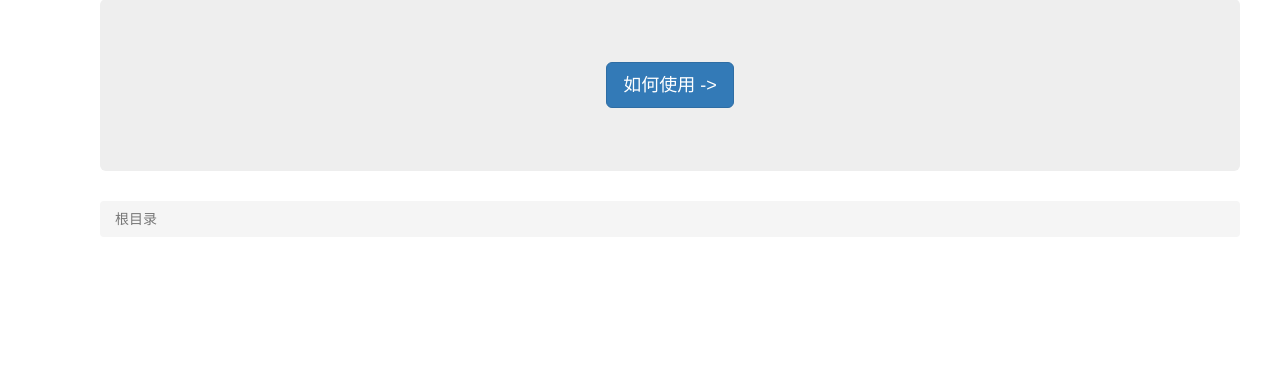
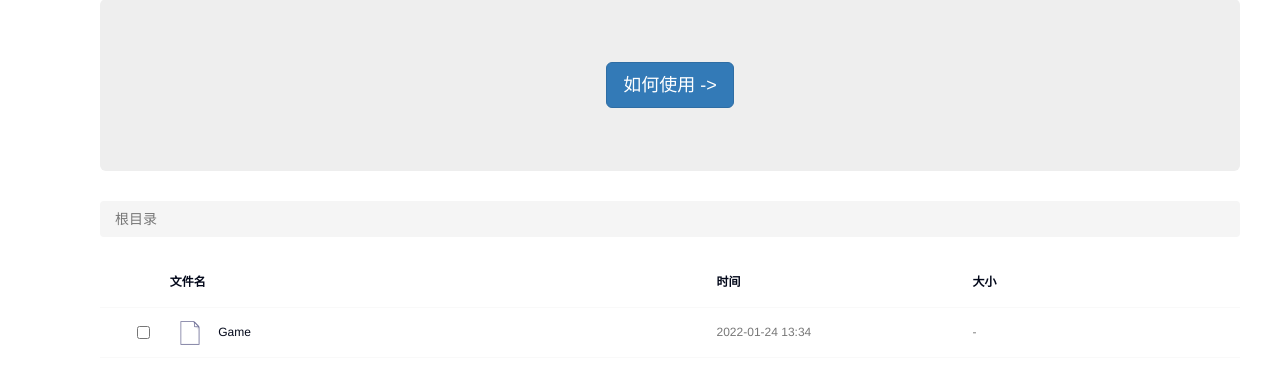
Before and after one commit to LengGeng/NetDiskManage, a FastAPI app: template app/templates/index.html in a window 1280 px wide. Shown: the part 73-457 px from the top of the page. Run offline with FastAPI, Linux system fonts and the light colour scheme; the template is opened without the code that fills it, so the values that code supplies are empty; parts of the project's set-up code (start-up, migrations or seed data) failed here and were passed over; some libraries are stand-ins or nearby versions.

Commit message:
新增文件列表功能

```diff
--- /dev/null
+++ b/app/templates/components/fileList.html
@@ -0,0 +1,193 @@
+<style>
+    a:hover {
+        text-decoration: none;
+    }
+
+    .cursor-p {
+        cursor: pointer;
+    }
+
+    .pointer-events-all {
+        pointer-events: all;
+    }
+
+    .file-list {
+        width: 100%;
+    }
+
+    .file-list p {
+        margin: 0;
+    }
+
+    .file-list tr {
+        height: 50px;
+        line-height: 50px;
+        border-bottom: 1px solid #f9f9f9;
+        color: #03081a;
+        font-size: 12px;
+    }
+
+    .file-list tr td {
+        line-height: 1px;
+    }
+
+    .file-list > thead > tr {
+        text-align: left;
+    }
+
+    .is-select {
+        padding-left: 18px;
+        line-height: 1px;
+    }
+
+    .title {
+        color: #03081a;
+    }
+
+    .title:hover {
+        color: #06a7ff;
+    }
+
+
+    .file-list-name-icon {
+        display: inline-block;
+        width: 40px;
+        height: 40px;
+        vertical-align: middle;
+        background-image: url({{ url_for("static",path="images/folder.png") }});
+        background-size: 60%;
+        background-repeat: no-repeat;
+        background-position: center;
+    }
+
+    .type-dir {
+        background-image: url({{ url_for("static",path="images/folder.png") }});
+    }
+
+    .type-file {
+        background-image: url({{ url_for("static",path="images/file.png") }});
+    }
+
+    .title {
+        padding-left: 5px;
+        line-height: 40px;
+        display: inline-block;
+    }
+
+
+</style>
+<table class="file-list">
+    <colgroup>
+        <col width="6%">
+        <col width="47%">
+        <col width="22%">
+        <col width="23%">
+    </colgroup>
+    <thead>
+    <tr class="file-list-head">
+        <th></th>
+        <th>文件名</th>
+        <th>时间</th>
+        <th>大小</th>
+    </tr>
+    </thead>
+    <tbody>
+    <tr class="file-list-item">
+        <!-- 选中 -->
+        <td class="text-center is-select">
+            <label role="checkbox" class="u-checkbox">
+                <input type="checkbox" aria-hidden="true" class="u-checkbox__original" value="">
+            </label>
+        </td>
+        <!-- 文件名 -->
+        <td>
+            <div class="file-list-name-column">
+                <div class="pointer-events-all cursor-p" draggable="true">
+                    <!-- <img class="file-list-name-icon" src="" alt="icon"> -->
+                    <span class="file-list-name-icon type-file"></span>
+                    <a title="Game" class="title">Game</a>
+                </div>
+            </div>
+        </td>
+        <!-- 时间 -->
+        <td class="text-muted">
+            <div class="file-list-time-column">
+                <p>2022-01-24 13:34</p>
+            </div>
+        </td>
+        <!-- 大小 -->
+        <td class="text-muted">
+            <div class="file-list-size-column">
+                <p>-</p>
+            </div>
+        </td>
+    </tr>
+    </tbody>
+</table>
+<script>
+    function filesizeFormat(size, pro = 0.9, dec = 2) {
+        let units = ["Bytes", "KB", "MB", "GB", "TB", "PB", "EB", "ZB", "YB"];
+        let pos = 0
+        while (size >= 1024 * pro) {
+            size /= 1024;
+            pos += 1;
+            if (pos >= units.length) break
+        }
+        return size.toFixed(dec) + units[pos]
+    }
+
+    // author: meizz
+    Date.prototype.Format = function (fmt) {
+        let o = {
+            "M+": this.getMonth() + 1, // 月份
+            "d+": this.getDate(), // 日
+            "h+": this.getHours(), // 小时
+            "m+": this.getMinutes(), // 分
+            "s+": this.getSeconds(), // 秒
+            "q+": Math.floor((this.getMonth() + 3) / 3), // 季度
+            "S": this.getMilliseconds() // 毫秒
+        };
+        if (/(y+)/.test(fmt))
+            fmt = fmt.replace(RegExp.$1, (this.getFullYear() + "").substr(4 - RegExp.$1.length));
+        for (let k in o)
+            if (new RegExp("(" + k + ")").test(fmt)) fmt = fmt.replace(RegExp.$1, (RegExp.$1.length === 1) ? (o[k]) : (("00" + o[k]).substr(("" + o[k]).length)));
+        return fmt;
+    }
+
+    let fileListData = {{ file_list | safe }};
+    let fileList = fileListData.list;
+    let file_list_tbody = document.body.querySelector("tbody");
+    file_list_tbody.innerHTML = "";
+
+    fileList.forEach(file_info => {
+        file_list_tbody.innerHTML += `
+    <tr class="file-list-item">
+        <td class="text-center is-select">
+            <label role="checkbox" class="u-checkbox">
+                <input type="checkbox" aria-hidden="true" class="u-checkbox__original" value="">
+            </label>
+        </td>
+        <td>
+            <div class="file-list-name-column">
+                <div class="pointer-events-all cursor-p" draggable="true">
+                    <span class="file-list-name-icon ${file_info.isdir ? "type-dir" : "type-file"}"></span>
+                    <a href="${file_info.path}" title="Game" class="title" ${file_info.isdir ? "" : 'style="pointer-events: none;"'}>${file_info.server_filename}</a>
+                </div>
+            </div>
+        </td>
+        <td class="text-muted">
+            <div class="file-list-time-column">
+                <p>${new Date(file_info.server_mtime * 1000).Format("yyyy-MM-dd")}</p>
+            </div>
+        </td>
+        <td class="text-muted">
+            <div class="file-list-size-column">
+                <p>${file_info.isdir ? "-" : filesizeFormat(file_info.size)}</p>
+            </div>
+        </td>
+    </tr>`;
+    })
+
+    let file_list = document.body.querySelector(".file-list")
+
+</script>
--- a/app/templates/index.html
+++ b/app/templates/index.html
@@ -28,6 +28,7 @@
 
                 <ol class="breadcrumb"></ol>
 
+                {% include "components/fileList.html" %}
             </div>
         </div>
     </main>
@@ -40,7 +41,7 @@
         breadcrumb.innerHTML += `<li><a href="/">根目录</a></li>`;
 
         if (path) {
-            let paths = path.split("/");
+            let paths = path.slice(1, path.length).split("/");
             let dirs = [];
             for (const pathname of paths) {
                 dirs.push(pathname)
```
Also changed, not shown: api/baidu.py (+61 -0 lines), app/app.py (+6 -2 lines), static/images/file.png (added), static/images/folder.png (added).
